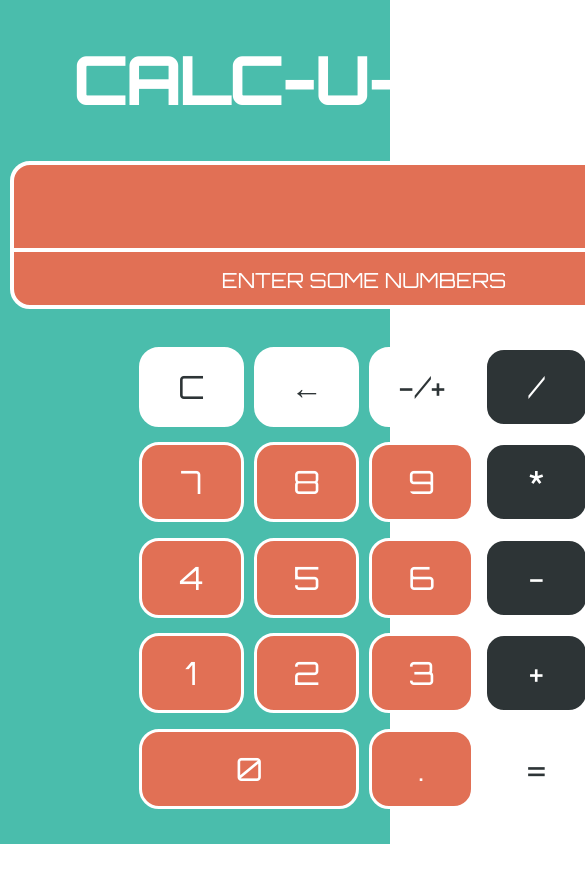
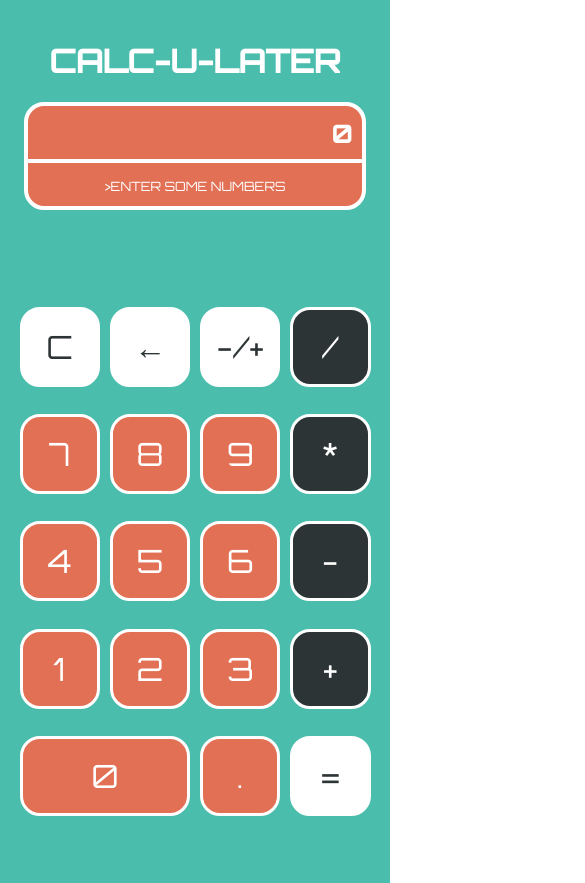
Before and after one commit to theranbrig/calculator, a React (Create React App) app: page / in a window 390 px wide. Shown: the top 883 px of the page, 585 px wide, since content can reach past the window. Before the commit the page ends 844 px from the top, so only its background shows below. Built offline with nearby package versions, Linux system fonts and the light colour scheme.

Commit message:
updated with mobile responsiveness

```diff
--- a/public/index.html
+++ b/public/index.html
@@ -12,6 +12,7 @@
 		<link rel="icon" type="image/png" sizes="32x32" href="/favicon-32x32.png" />
 		<link rel="icon" type="image/png" sizes="16x16" href="/favicon-16x16.png" />
 		<link rel="manifest" href="/site.webmanifest" />
+		<meta name="viewport" content="width=device-width, initial-scale=1.0" />
 		<!--
       Notice the use of %PUBLIC_URL% in the tags above.
       It will be replaced with the URL of the `public` folder during the build.
--- a/src/components/Display.js
+++ b/src/components/Display.js
@@ -6,8 +6,12 @@ const Display = () => {
   const { number, storedNumber, functionType } = useContext(NumberContext);
   return (
     <DisplayStyles>
-      <h2>{!number.length && !storedNumber ? '0' : number || storedNumber}</h2>
-      <p>{!storedNumber ? 'ENTER SOME NUMBERS' : `${storedNumber} ${functionType} ${number}`}</p>
+      <h2 className={storedNumber && storedNumber.length > 12 ? 'long-main-display' : undefined}>
+        {!number.length && !storedNumber ? '0' : number || storedNumber}
+      </h2>
+      <p className={storedNumber && storedNumber.length > 12 ? 'long-stored-display' : undefined}>
+        >{!storedNumber ? 'ENTER SOME NUMBERS' : `${storedNumber} ${functionType} ${number}`}
+      </p>
     </DisplayStyles>
   );
 };
--- a/src/components/styles/Styles.js
+++ b/src/components/styles/Styles.js
@@ -2,32 +2,45 @@ import styled from 'styled-components';
 
 export const CalculatorStyles = styled.div`
   background-color: #4abdac;
-  max-width: 100%;
+  width: 100%;
   min-height: 100vh;
   display: grid;
   justify-items: center;
-  grid-template-areas:
-    'display'
-    'numbers';
+  grid-template-rows: minmax(200px 350px) 1fr;
+  grid-template-columns: 1fr;
+  @media (max-width: 500px) {
+    max-width: 90%;
+    padding: 5%;
+  }
   .display {
     font-family: 'Orbitron', serif;
-    grid-area: display;
+    /* grid-area: display; */
+    margin: 0 !important;
+    width: 100%;
+    @media (max-width: 500px) {
+      width: 100%;
+      max-height: 200px;
+    }
     h1 {
       font-size: 4rem;
       color: white;
       text-align: center;
-      margin: 40px 0;
+      @media (max-width: 500px) {
+        font-size: 2rem;
+      }
     }
   }
   .number-pad {
-    grid-area: numbers;
+    /* grid-area: numbers; */
     display: grid;
     grid-gap: 10px;
     grid-template-columns: repeat(4, 1fr);
     padding: 0px 0px 30px;
     width: 450px;
-    .button-div:focus {
-      outline: none;
+    margin: 0 auto;
+    @media (max-width: 500px) {
+      width: 100%;
+      margin: 0;
     }
     button {
       width: 100%;
@@ -64,11 +77,15 @@ export const DisplayStyles = styled.div`
   grid-template-rows: 90px 50px;
   grid-template-columns: 1fr;
   border: 4px solid white;
-  margin: 10px;
-  width: 700px;
+  max-width: 700px;
+  margin: 10px auto;
   align-items: center;
   border-radius: 20px;
   background: #e17055;
+  @media (max-width: 500px) {
+    width: 95%;
+    grid-template-rows: 60px 40px;
+  }
   h2,
   p {
     text-align: center;
@@ -78,12 +95,24 @@ export const DisplayStyles = styled.div`
     font-size: 2.5rem;
     margin: 0;
     text-align: right;
-    padding: 0px;
     border-bottom: 4px solid white;
     padding: 15px 20px;
+    @media (max-width: 500px) {
+      font-size: 1.5rem;
+      padding: 10px;
+    }
+  }
+  h2.long-main-display {
+    font-size: 1.2rem;
   }
   p {
     margin: 5px 0;
     font-size: 1.3rem;
+    @media (max-width: 500px) {
+      font-size: 0.8rem;
+    }
+  }
+  p.long-stored-display {
+    font-size: 0.5rem;
   }
 `;
```
